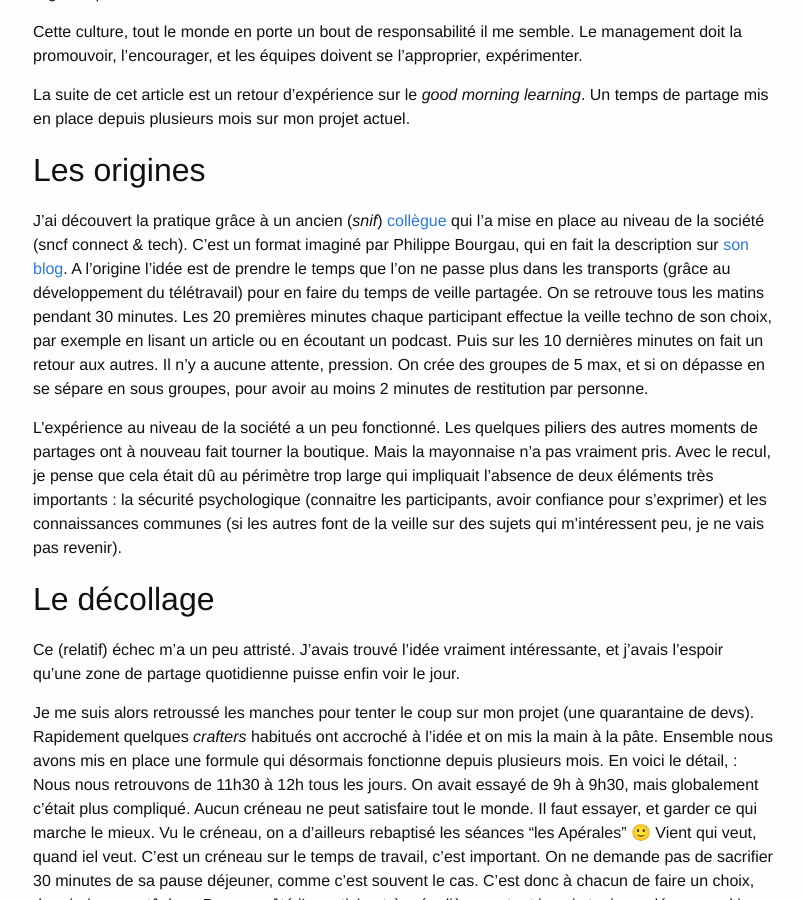
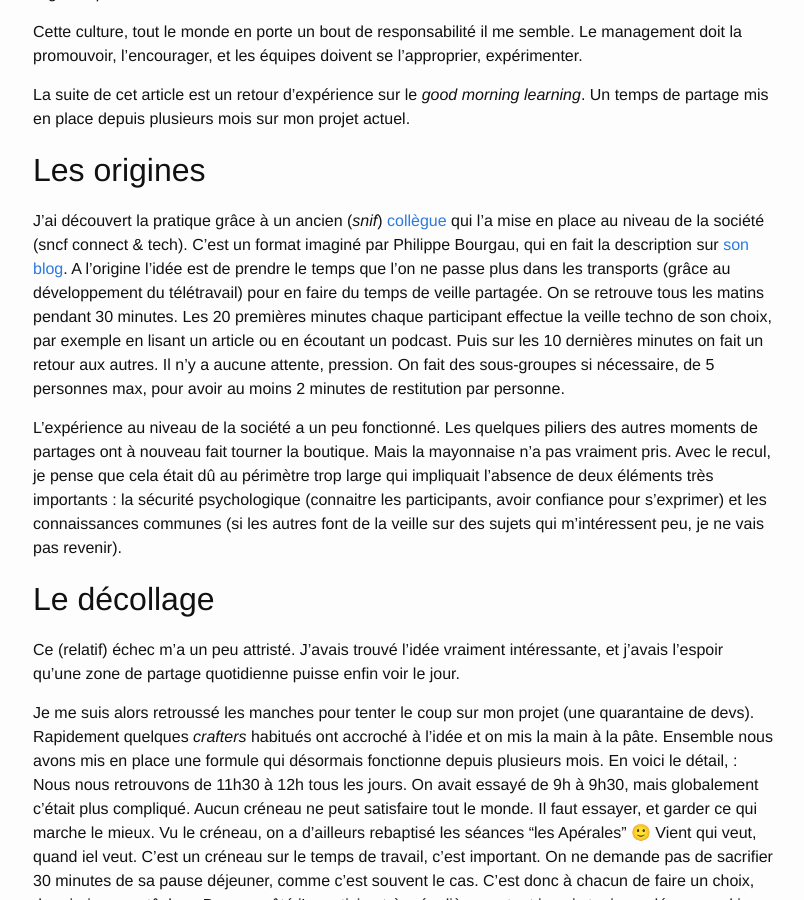
Before and after one commit to fego/fego.github.io, a Jekyll site: the page built from docs/_posts/2022-01-09-Good-Morning-Learning.md, in a window 1280 px wide and 900 px high, scrolled down 1301 px. Shown: the whole window, without its empty margins (237-1041 px from the left). Built offline with Jekyll 4.4.1, drawn with Linux system fonts in a browser that asks for light colours; our own code applies the rules of GitHub Pages for plain Markdown files.

Commit message:
sous groupes

```diff
--- a/docs/_posts/2022-01-09-Good-Morning-Learning.md
+++ b/docs/_posts/2022-01-09-Good-Morning-Learning.md
@@ -33,7 +33,7 @@ A l’origine l’idée est de prendre le temps que l’on ne passe plus dans le
 On se retrouve tous les matins pendant 30 minutes. Les 20 premières minutes chaque participant effectue la veille techno de son choix, par exemple en lisant un article ou en écoutant un podcast.
 Puis sur les 10 dernières minutes on fait un retour aux autres.
 Il n’y a aucune attente, pression.
-On crée des groupes de 5 max, et si on dépasse en se sépare en sous groupes, pour avoir au moins 2 minutes de restitution par personne.
+On fait des sous-groupes si nécessaire, de 5 personnes max, pour avoir au moins 2 minutes de restitution par personne.
 
 L’expérience au niveau de la société a un peu fonctionné.
 Les quelques piliers des autres moments de partages ont à nouveau fait tourner la boutique.
```
